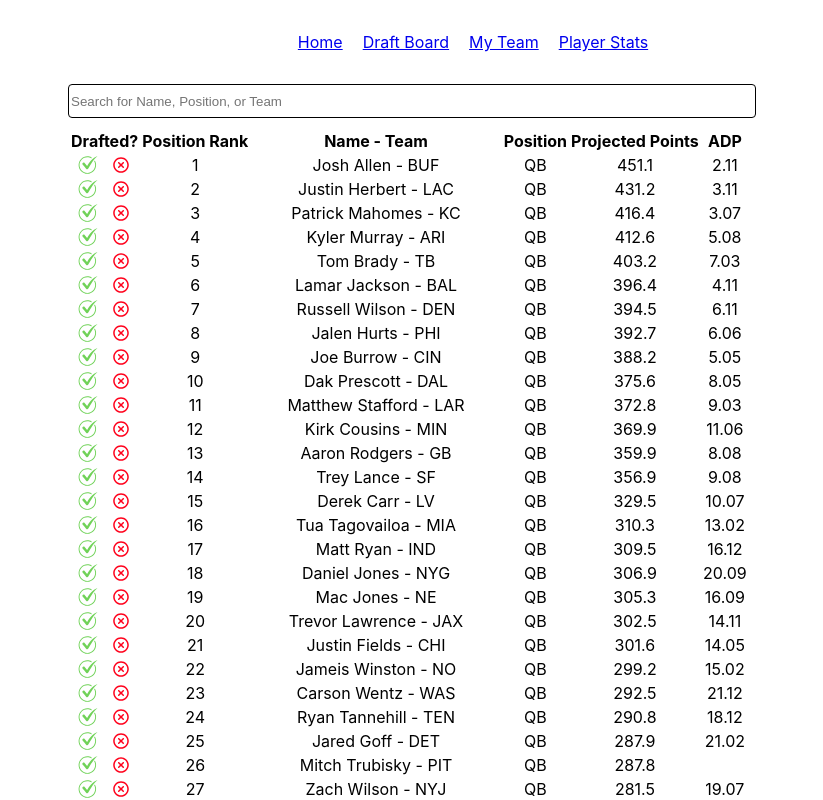
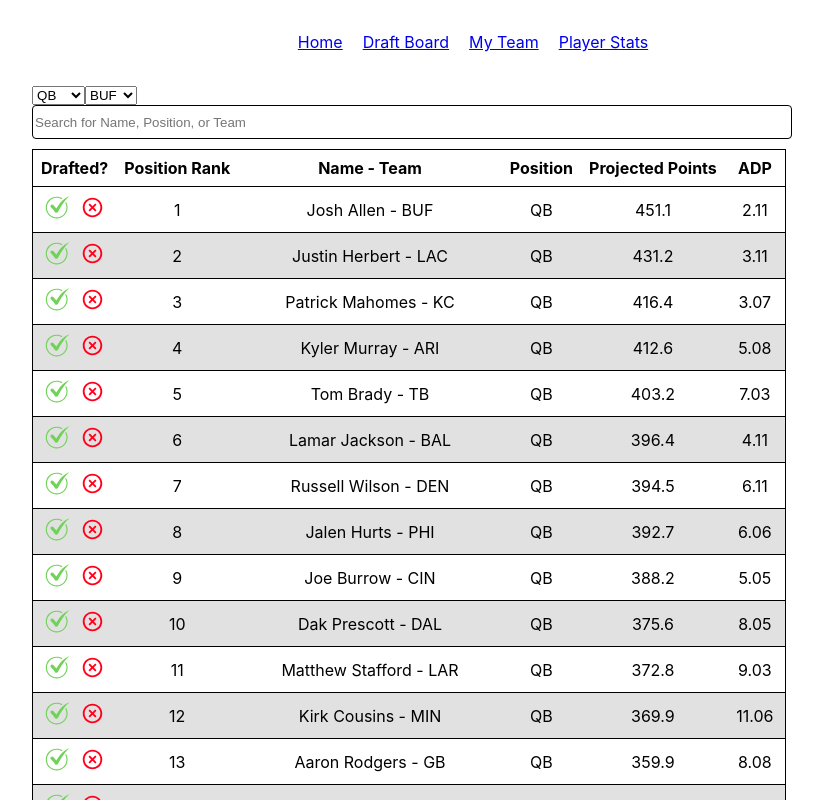
Before and after one commit to scaprisecca/fantasy-football-draftboard, a React (Create React App) app: page / in a window 1280 px wide. Shown: the top 800 px of the page, without its empty margins (231-1054 px from the left). Built offline with nearby package versions, Linux system fonts and the light colour scheme.

Commit message:
added the filter button

```diff
--- a/src/App.css
+++ b/src/App.css
@@ -9,7 +9,7 @@
     width: 25%;
 }
 
-/* Navbar */
+/* -- Navbar -- */
 
 .header {
     display: flex;
@@ -24,3 +24,68 @@
     gap: 20px;
     max-width: 652px;
 }
+
+/* -- Table styling -- */
+.table {
+    width: 100%;
+    border-collapse: collapse;
+}
+
+.tableRow {
+    border: 1px solid black;
+}
+
+.tableHeading {
+    padding: .5rem;
+}
+
+.tableData {
+    text-align: center;
+    padding: .5rem;
+}
+
+.tableRow:nth-child(even) {
+    background-color: #e1e1e1;
+}
+
+.tableIcon {
+    --icon-size: 25px;
+    height: var(--icon-size);
+    width: var(--icon-size);
+}
+
+.tableIcon:first-child {
+    padding-right: 10px;
+}
+
+/* -- Search Bar -- */
+
+.searchBar {
+    width: 100%;
+    height: 30px;
+    border: 1px solid black;
+    border-radius: 4px;
+    margin-bottom: 10px;
+}
+
+/* -- Filter Button -- */
+
+.dropdown {
+    background-color: black;
+}
+
+.dropdownList {
+    display: none;
+    position: absolute;
+}
+
+/* -- Draft Board -- */
+
+.draftboard {
+    display: grid;
+    grid-template-columns: 1fr;
+    grid-template-rows: 1fr;
+    border: 1px solid black;
+    width: 100%;
+    height: 100vh;
+}
--- a/src/App.js
+++ b/src/App.js
@@ -5,6 +5,8 @@
 import {useState} from 'react';
 import { BrowserRouter as Router, Route, Routes } from 'react-router-dom';
 import Navbar from './components/Navbar';
+import PlayerStats from './components/PlayerStats';
+import DraftBoard from './components/DraftBoard';
 
 function App() {
 
@@ -35,7 +37,11 @@
         <Navbar />
         <Routes>
           <Route path="/" element={<PlayerList players={availablePlayers} myTeam={myTeam} draftPlayer={draftPlayer} playerTaken={playerTaken} />} />
+
           <Route path="/myteam" element={<MyTeam myTeam={myTeam} />} />
+
+          <Route path='/playerstats' element={<PlayerStats players={availablePlayers}  />} />
+          <Route path='/draftboard' element={<DraftBoard />} />
         </Routes>
       </div>
     </Router>
--- /dev/null
+++ b/src/components/FilterButton.js
@@ -0,0 +1,26 @@
+import { useEffect } from 'react';
+import { useState } from 'react';
+import '../App.css'
+
+const FilterButton = ({data, filterBy}) => {
+
+    const [filter, setFilter] = useState([]);
+
+    useEffect(() => {
+    if (filterBy === 'position') {
+            setFilter(prevFilter => prevFilter = [...new Set(data.map((data) => data.position))]);
+        } else if (filterBy === 'team') {
+            setFilter(prevFilter => prevFilter = [...new Set(data.map((data) => data.team))]);
+        }
+    },[]);
+
+    return (
+        <select name="" id="">
+            {filter.map((item, index)=> (
+                <option key={index} value={item}>{item}</option>
+            ))}
+        </select>
+     );
+}
+
+export default FilterButton;
--- a/src/components/Navbar.js
+++ b/src/components/Navbar.js
@@ -5,7 +5,7 @@
         <header className="header">
             <nav className="navbar">
                 <Link to="/" className="navbar-item">Home</Link>
-                <Link to="/DraftBoard" className="navbar-item">Draft Board</Link>
+                <Link to="/draftboard" className="navbar-item">Draft Board</Link>
                 <Link to="/MyTeam" className="navbar-item">My Team</Link>
                 <Link to="/PlayerStats" className="navbar-item">Player Stats</Link>
             </nav>
--- a/src/components/PlayerList.js
+++ b/src/components/PlayerList.js
@@ -1,30 +1,31 @@
-import Players from '../data/players.json';
-import styles from './PlayerList.module.css';
 import { useEffect, useState } from 'react';
+import FilterButton from './FilterButton';
 
 const PlayerList = ({players, draftPlayer, playerTaken}) => {
     const [searchTerm, setSearchTerm] = useState('');
 
     return (
         <div>
+            <FilterButton data={players} filterBy={'position'} />
+            <FilterButton data={players} filterBy={'team'} />
             {/* Search for players */}
             <input
-                className={styles.searchBar}
+                className='searchBar'
                 type="text"
                 placeholder="Search for Name, Position, or Team"
                 onChange={event => setSearchTerm(event.target.value)}
             />
 
             {/* Table filters to only show players being searched */}
-            <table className={styles.table}>
+            <table className='table'>
                 <thead>
-                    <tr>
-                        <th className={styles.tableRow}>Drafted?</th>
-                        <th className={styles.tableRow}>Position Rank</th>
-                        <th className={styles.tableRow}>Name - Team</th>
-                        <th className={styles.tableRow}>Position</th>
-                        <th className={styles.tableRow}>Projected Points</th>
-                        <th className={styles.tableRow}>ADP</th>
+                    <tr className='tableRow'>
+                        <th className='tableHeading'>Drafted?</th>
+                        <th className='tableHeading'>Position Rank</th>
+                        <th className='tableHeading'>Name - Team</th>
+                        <th className='tableHeading'>Position</th>
+                        <th className='tableHeading'>Projected Points</th>
+                        <th className='tableHeading'>ADP</th>
                     </tr>
                 </thead>
                 <tbody>
@@ -35,17 +36,17 @@
                         } else if (search.name.toLocaleLowerCase().includes(searchTerm.toLocaleLowerCase())) {
                             return search;
                         }
-                    }).map((player, id) => (
-                        <tr key={player.id}>
-                            <td className={styles.tableRow}>
-                                <img className={styles.tableIcon} src="../../img/draft-checkmark.svg" alt="Draft Player" onClick={() => draftPlayer(player.id, 'drafted')}/>
-                                <img className={styles.tableIcon} src="../../img/mark-drafted-x.svg" alt="Draft Player" onClick={() => playerTaken(player.id, 'taken')}/>
+                        }).map((player, id) => (
+                        <tr key={player.id} className='tableRow'>
+                            <td className='tableData'>
+                                <img className='tableIcon' src="../../img/draft-checkmark.svg" alt="Draft Player" onClick={() => draftPlayer(player.id, 'drafted')}/>
+                                <img className='tableIcon' src="../../img/mark-drafted-x.svg" alt="Draft Player" onClick={() => playerTaken(player.id, 'taken')}/>
                             </td>
-                            <td className={styles.tableRow}>{player.rank}</td>
-                            <td className={styles.tableRow}>{player.name} - {player.team}</td>
-                            <td className={styles.tableRow}>{player.position}</td>
-                            <td className={styles.tableRow}>{player.projectedPoints}</td>
-                            <td className={styles.tableRow}>{player.adp}</td>
+                            <td className='tableData'>{player.rank}</td>
+                            <td className='tableData'>{player.name} - {player.team}</td>
+                            <td className='tableData'>{player.position}</td>
+                            <td className='tableData'>{player.projectedPoints}</td>
+                            <td className='tableData'>{player.adp}</td>
                         </tr>
                     ))}
                 </tbody>
--- a/src/components/PlayerList.module.css
+++ b/src/components/PlayerList.module.css
@@ -1,20 +1,33 @@
 .table {
     width: 100%;
+    border-collapse: collapse;
 }
 
 .tableRow {
-    height: 20px;
-    text-align: center;
+    border: 1px solid black;
 }
 
-.tableRow:first-child {
-    display: flex;
-    justify-content: space-around;
+.tableHeading {
+    padding: .5rem;
+}
+
+.tableData {
+    text-align: center;
+    padding: .5rem;
+}
+
+.tableRow:nth-child(even) {
+    background-color: #e1e1e1;
 }
 
 .tableIcon {
-    height: 20px;
-    width: 20px;
+    --icon-size: 25px;
+    height: var(--icon-size);
+    width: var(--icon-size);
+}
+
+.tableIcon:first-child {
+    padding-right: 10px;
 }
 
 .searchBar {
--- a/src/components/PlayerStats.js
+++ b/src/components/PlayerStats.js
@@ -1,11 +1,72 @@
+import { useState } from 'react';
+import { useSearchParams } from 'react-router-dom';
+import '../App.css';
+// TODO - add list of players and more stat info (can I reuse playerlist component somehow?)
 
-// TODO - add list of players and more stat info (can I reuse playerlist component somehow?)
-// TODO - add a 'compare' button where you can select multiple players, then compare their stats to help you decide who to draft
+const PlayerStats = ({ players }) => {
+    const [searchTerm, setSearchTerm] = useState('');
+    const [comparePlayer, setComparePlayer] = useState([]);
 
 
-const PlayerStats = () => {
+// TODO - how to select players for comparision - update state to add them to a list?
+    function selectPlayerToCompare(id) {
+        const findPlayer = players.find(player => player.id === id);
+        if (findPlayer) {
+            console.log('null')
+            setComparePlayer([...comparePlayer, findPlayer])
+        }
+    }
+
     return (
+        <div>
+            {/* Search for players */}
+            <input
+                className='searchBar'
+                type="text"
+                placeholder="Search for Name, Position, or Team"
+                onChange={event => setSearchTerm(event.target.value)}
+            />
 
+            {/* Table filters to only show players being searched */}
+            <table className='table'>
+                <thead>
+                    <tr className="tableRow">
+                        <th className="tableHeading">Compare</th>
+                        <th className='tableHeading'>Position Rank</th>
+                        <th className='tableHeading'>Name - Team</th>
+                        <th className='tableHeading'>Position</th>
+                        <th className='tableHeading'>Projected Points</th>
+                        <th className="tableHeading">Bye Week</th>
+                    </tr>
+                </thead>
+                <tbody>
+                    {/* Filters for player being search */}
+                    {players.filter((search) => {
+                        if (searchTerm == '') {
+                            return search;
+                        } else if (search.name.toLocaleLowerCase().includes(searchTerm.toLocaleLowerCase())) {
+                            return search;
+                        }
+                    }).map((player, id) => (
+                        <tr key={player.id} className='tableRow'>
+                            <td className="tableData">
+                                <input
+                                    type="checkbox"
+                                    name="compare-player"
+                                    checked="false"
+                                    onClick={() => selectPlayerToCompare(player.id)}
+                                />
+                            </td>
+                            <td className='tableData'>{player.rank}</td>
+                            <td className='tableData'>{player.name} - {player.team}</td>
+                            <td className='tableData'>{player.position}</td>
+                            <td className='tableData'>{player.projectedPoints}</td>
+                            <td className="tableData">{player.byeWeek}</td>
+                        </tr>
+                    ))}
+                </tbody>
+            </table>
+        </div>
     );
 }
 
```
Also changed, not shown: src/components/DraftBoard.js (added, +58 -0 lines), src/data/teams.json (added, +62 -0 lines), src/data/players.json.
